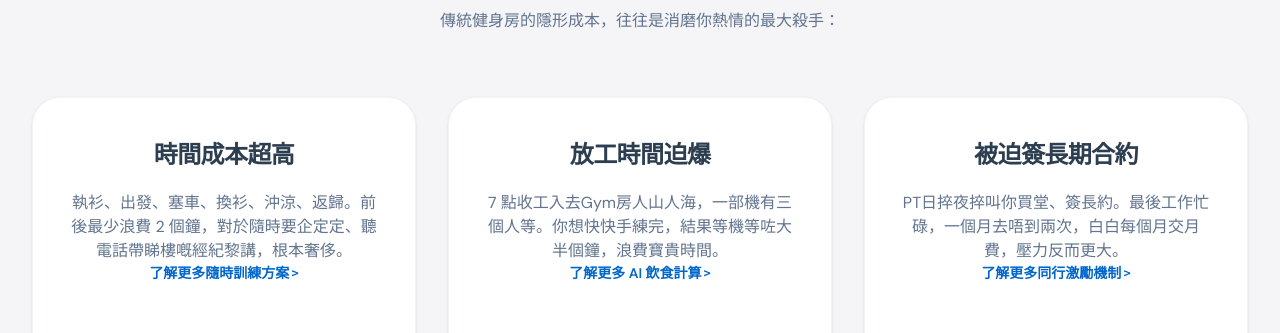
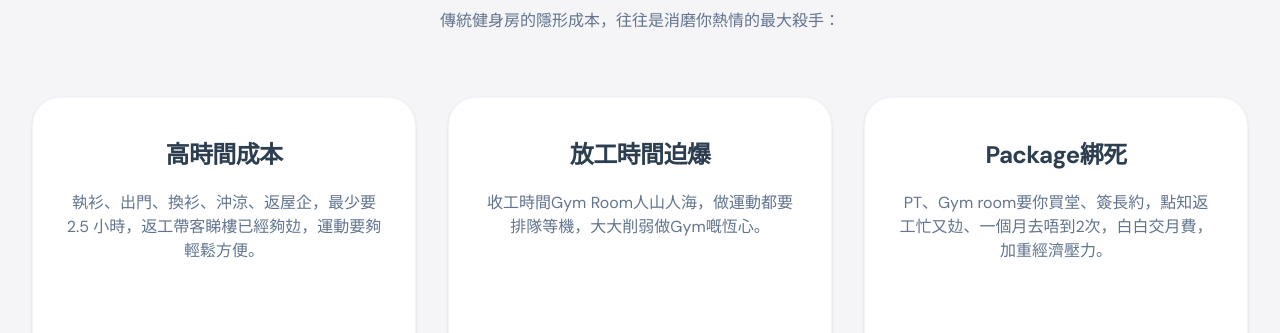
Before and after one commit to lamstephanie023/WFEP_Product, a Next.js app: page / in a window 1280 px wide. Shown: the part 900-1233 px from the top of the page. Built offline with nearby package versions, Linux system fonts and the light colour scheme.

Commit message:
text update

```diff
--- a/src/app/page.tsx
+++ b/src/app/page.tsx
@@ -673,13 +673,10 @@ return (
                         <div className="bg-white rounded-[28px] overflow-hidden shadow-sm hover:shadow-md transition-all flex flex-col justify-between min-h-[480px] pt-10 px-8 border border-slate-100 text-center group">
                             <div className="flex flex-col items-center">
                                 <h3 className="text-xl sm:text-2xl font-bold text-[#2C3E50] tracking-tight leading-snug max-w-[260px] mb-3">
-                                時間成本超高
+                                高時間成本
                                 </h3>
-                                <p className="text-sm sm:text-base text-slate-500 mt-2">執衫、出發、塞車、換衫、沖涼、返歸。前後最少浪費 2 個鐘，對於隨時要企定定、聽電話帶睇樓嘅經紀黎講，根本奢侈。</p>
-                                <a href="#concept" className="text-sm font-semibold text-[#0066cc] hover:underline inline-flex items-center gap-0.5 group/link">
-                                    <span>了解更多隨時訓練方案</span>
-                                    <span className="text-xs transform transition-transform group-hover/link:translate-x-1 font-mono">&gt;</span>
-                                </a>
+                                <p className="text-sm sm:text-base text-slate-500 mt-2">執衫、出門、換衫、沖涼、返屋企，最少要 2.5 小時，返工帶客睇樓已經夠攰，運動要夠輕鬆方便。</p>
+
                             </div>
                             <div className="w-full mt-8 flex justify-center items-end">
                                 <img
@@ -696,11 +693,8 @@ return (
                                 <h3 className="text-xl sm:text-2xl font-bold text-[#2C3E50] tracking-tight leading-snug max-w-[260px] mb-3">
                                 放工時間迫爆
                                 </h3>
-                                <p className="text-sm sm:text-base text-slate-500 mt-2">7 點收工入去Gym房人山人海，一部機有三個人等。你想快快手練完，結果等機等咗大半個鐘，浪費寶貴時間。</p>
-                                <a href="#aicoach" className="text-sm font-semibold text-[#0066cc] hover:underline inline-flex items-center gap-0.5 group/link">
-                                    <span>了解更多 AI 飲食計算</span>
-                                    <span className="text-xs transform transition-transform group-hover/link:translate-x-1 font-mono">&gt;</span>
-                                </a>
+                                <p className="text-sm sm:text-base text-slate-500 mt-2">收工時間Gym Room人山人海，做運動都要排隊等機，大大削弱做Gym嘅恆心。</p>
+
                             </div>
                             <div className="w-full mt-8 flex justify-center items-end">
                                 <img
@@ -715,13 +709,10 @@ return (
                         <div className="bg-white rounded-[28px] overflow-hidden shadow-sm hover:shadow-md transition-all flex flex-col justify-between min-h-[480px] pt-10 pb-12 px-8 border border-slate-100 text-center group">
                             <div className="flex flex-col items-center">
                                 <h3 className="text-xl sm:text-2xl font-bold text-[#2C3E50] tracking-tight leading-snug max-w-[260px] mb-3">
-                                被迫簽長期合約
+                                Package綁死
                                 </h3>
-                                <p className="text-sm sm:text-base text-slate-500 mt-2">PT日捽夜捽叫你買堂、簽長約。最後工作忙碌，一個月去唔到兩次，白白每個月交月費，壓力反而更大。</p>
-                                <a href="#pricing" className="text-sm font-semibold text-[#0066cc] hover:underline inline-flex items-center gap-0.5 group/link">
-                                    <span>了解更多同行激勵機制</span>
-                                    <span className="text-xs transform transition-transform group-hover/link:translate-x-1 font-mono">&gt;</span>
-                                </a>
+                                <p className="text-sm sm:text-base text-slate-500 mt-2">PT、Gym room要你買堂、簽長約，點知返工忙又攰、一個月去唔到2次，白白交月費，加重經濟壓力。</p>
+
                             </div>
                             <div className="w-full mt-auto flex flex-col justify-center items-center px-4">
                                 <p className="text-2xl sm:text-3xl font-black tracking-tight leading-tight bg-clip-text text-transparent bg-gradient-to-br from-orange-400 to-[#2ECC71]">
@@ -1218,63 +1209,10 @@ return (
 
 
 
-{/* PT Remarks Section with Apple Scroll Interactions */}
-<section className="py-16 bg-[#FAFAFA] relative border-t border-slate-200 overflow-hidden">
-                <div id="concept"className="max-w-4xl mx-auto px-4 sm:px-6 lg:px-8 apple-stagger-container">
 
-                    {/* 1. Header Block (Stagger Item #1) */}
-                    <div className="text-center space-y-3 mb-12 apple-stagger-item transition-all duration-[800ms] ease-out opacity-0 translate-y-14">
-                        <span className="px-3 py-1 bg-slate-200 text-[#2C3E50] text-xs font-bold rounded">1:1 Seamless Handover</span>
-                        <h2 className="text-3xl font-black text-[#2C3E50]">業界首創：真人 PT 接力監督系統</h2>
-                        <p className="text-sm text-slate-500 max-w-lg mx-auto">每堂課教練都會詳細記錄你的細節進度，讓下一堂的跟進教練精準上手。</p>
-                    </div>
 
-                    {/* 2. Main Handover Log Card (Stagger Item #2) */}
-                    <div className="apple-stagger-item transition-all duration-[800ms] ease-out opacity-0 translate-y-14 bg-white rounded-2xl border border-slate-200 p-6 sm:p-8 space-y-6 shadow-md">
-                        <div className="flex items-center justify-between border-b border-slate-100 pb-4">
-                            <div className="flex items-center gap-3">
-                                <span className="w-3 h-3 rounded-full bg-[#E67E22] animate-pulse"></span>
-                                <h4 className="font-bold text-[#2C3E50] text-base">學員：Leo (地產經紀 / 30歲)</h4>
-                            </div>
-                            <span className="text-xs text-[#E67E22] bg-[#FDF2E9] px-2 py-1 rounded font-bold">訓練日誌 (手肘 & 下腰跟進)</span>
-                        </div>
 
-                        <div className="space-y-6 relative before:absolute before:left-6 before:top-2 before:bottom-2 before:w-0.5 before:bg-[#2C3E50]/20">
-                            {/* PT Log entry A */}
-                            <div className="flex items-start gap-4 relative">
-                                <img src="https://placehold.co/100x100/2ecc71/ffffff?text=PT1" alt="PT A" className="w-12 h-12 rounded-full border-2 border-[#2ECC71] z-10 bg-white" />
-                                <div className="bg-[#FDF2E9] p-4 rounded-xl border border-[#E67E22]/20 flex-1 space-y-2">
-                                    <div className="flex justify-between items-center">
-                                        <h5 className="text-xs font-bold text-[#2C3E50]">交班 PT: Gary (姿勢與物理治療專攻)</h5>
-                                        <span className="text-[10px] text-slate-500 font-mono">2026-05-24 14:15</span>
-                                    </div>
-                                    <p className="text-sm text-slate-700">
-                                        「Leo 剛做完兩堂『坐舖彈力劃船』。觀察到他長期睇樓企太久，下背（腰大肌）極度繃緊，右側臀中肌無力導致深蹲時膝蓋會內扣。已帶領他進行 5 分鐘彈力帶髖關節鬆動。」
-                                    </p>
-                                    <div className="text-[11px] text-[#E67E22] bg-white p-2.5 rounded-lg border border-[#E67E22]/20 font-bold">
-                                        ⚠️ 接班提示：下次訓練請重點看緊他右臀激活。深蹲強度控制在 15kg 拉力內。
-                                    </div>
-                                </div>
-                            </div>
 
-                            {/* PT Log entry B */}
-                            <div className="flex items-start gap-4 relative">
-                                <img src="https://placehold.co/100x100/e67e22/ffffff?text=PT2" alt="PT B" className="w-12 h-12 rounded-full border-2 border-[#E67E22] z-10 bg-white" />
-                                <div className="bg-[#FAFAFA] p-4 rounded-xl border border-slate-200 flex-1 space-y-2">
-                                    <div className="flex justify-between items-center">
-                                        <h5 className="text-xs font-bold text-[#2C3E50]">接班 PT: Victor (力量增肌專攻)</h5>
-                                        <span className="text-[10px] text-slate-500 font-mono">2026-05-25 18:30</span>
-                                    </div>
-                                    <p className="text-sm text-slate-700">
-                                        「收到 Gary 的備忘！今天在舖頭帶他做 15 分鐘『彈力帶側步走（蟹步）』，重點激活右臀。下腰酸痛感由原本 7 分降到 3 分，右膝內扣改善明顯。已記錄其強度並更新下個PT備忘。」
-                                    </p>
-                                </div>
-                            </div>
-                        </div>
-                    </div>
-
-                </div>
-            </section>
 
 
 
```
